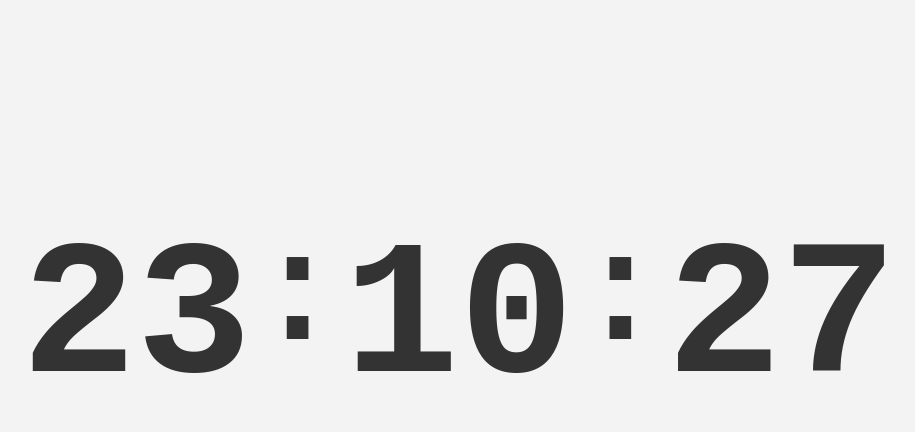
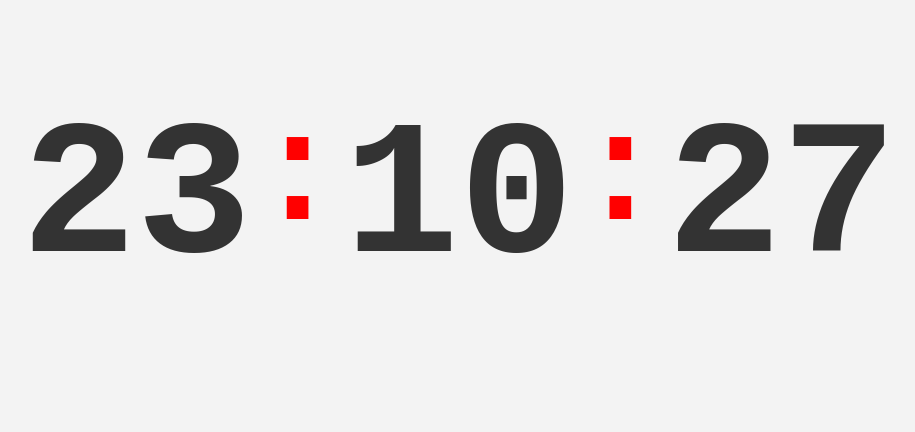
Before and after one commit to dlajfa/lab, a plain HTML site: page clock/index.html in a window 1280 px wide. Shown: the whole page, without its empty margins (181-1096 px from the left). Drawn offline with Linux system fonts and the light colour scheme.

Commit message:
Update style.css

```diff
--- a/clock/style.css
+++ b/clock/style.css
@@ -1,7 +1,7 @@
 body {
   margin: 0;
   width: 100vw;
-  height: 80vh;
+  height: 50vh;
   font-family: monospace;
   background-color: #f3f3f3;
   display: flex;
@@ -19,4 +19,5 @@ body {
 .separator {
   font-size: 12vw;
   vertical-align: middle;
+  color: red;
 }
```
